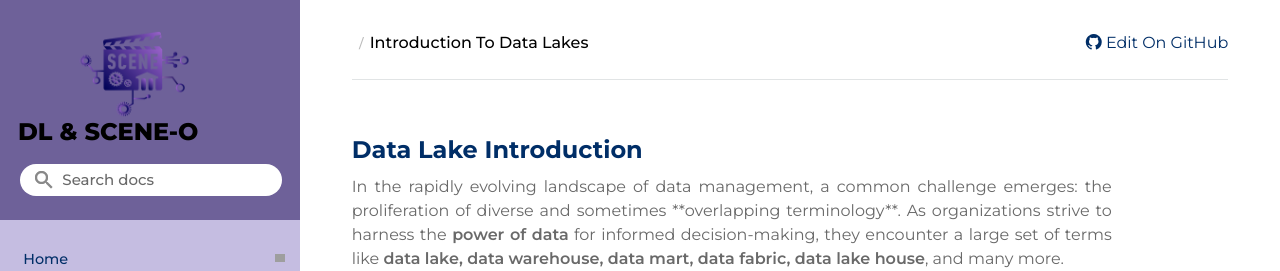
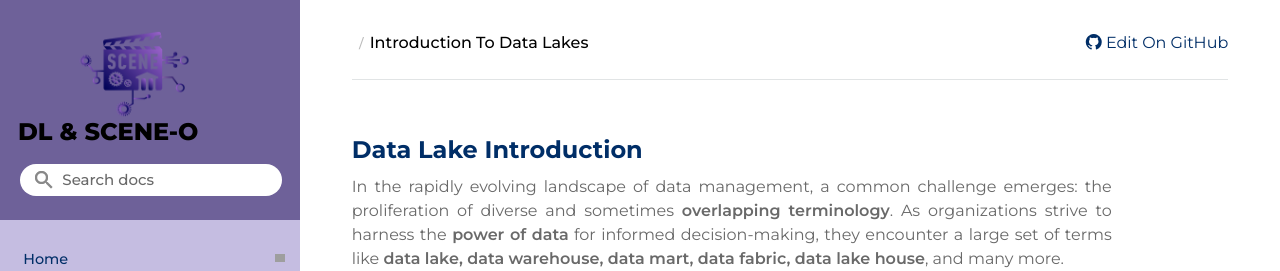
Before and after one commit to benmomo/scene-datalake-doc, an MkDocs documentation site: the page built from docs/dl_intro.md, in a window 1280 px wide and 900 px high, cut to the strip 0-271 px from the top of the window. Built offline with MkDocs 1.6.1, drawn with Linux system fonts in a browser that asks for light colours; nearby versions of some CDN libraries; library files that are not in the unit come from our copies; grey boxes are pictures that could not be loaded.

Commit message:
Update dl_intro.md

```diff
--- a/docs/dl_intro.md
+++ b/docs/dl_intro.md
@@ -1,9 +1,10 @@
 # Data Lake Introduction
 
 <div align="justify">
-In the rapidly evolving landscape of data management, a common challenge emerges: the proliferation of diverse and sometimes **overlapping terminology**. As organizations strive to harness the <strong>power of data</strong> for informed decision-making, they encounter a large set of terms like <strong>data lake, data warehouse, data mart, data fabric, data lake house</strong>, and many more. <br/>
+In the rapidly evolving landscape of data management, a common challenge emerges: the proliferation of diverse and sometimes <strong>overlapping terminology</strong>. As organizations strive to harness the <strong>power of data</strong> for informed decision-making, they encounter a large set of terms like <strong>data lake, data warehouse, data mart, data fabric, data lake house</strong>, and many more. <br/>
 These terms often represent distinct concepts, but their boundaries can blur, causing <strong>confusion</strong> and miscommunication among data professionals and stakeholders. Hence, a comprehensive reference terminology seems sensible to not only define these concepts but also establish clear boundaries and relationships among them. A summary reference table is provided in the Table below.
 </div>
+<br/>
 
 |Concept|Description|
 |---|---|
```
